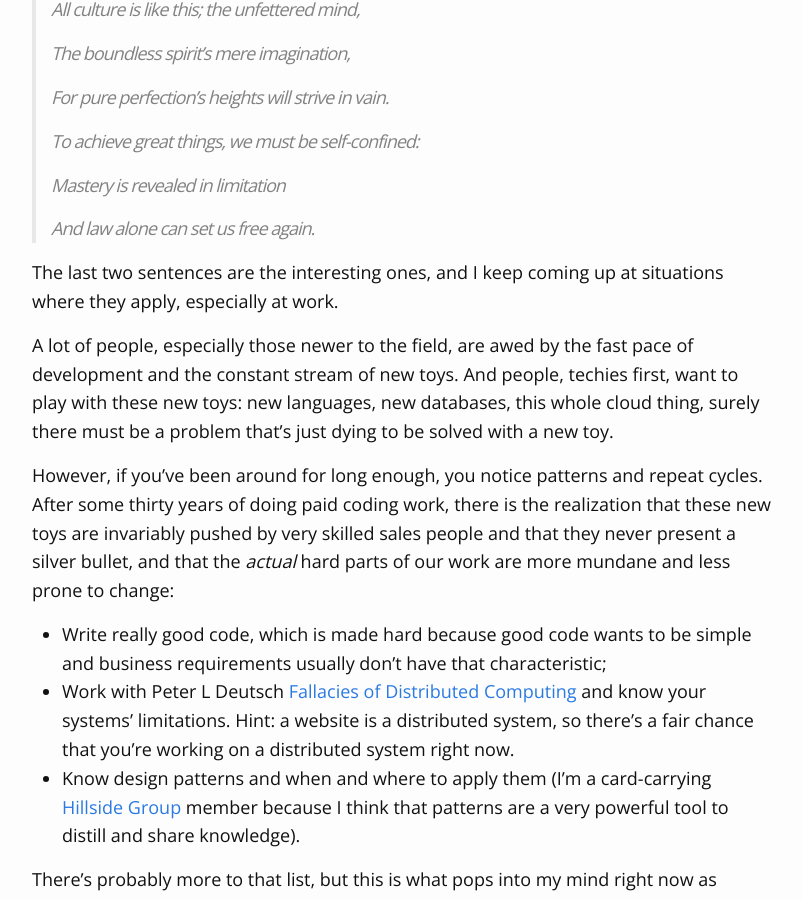
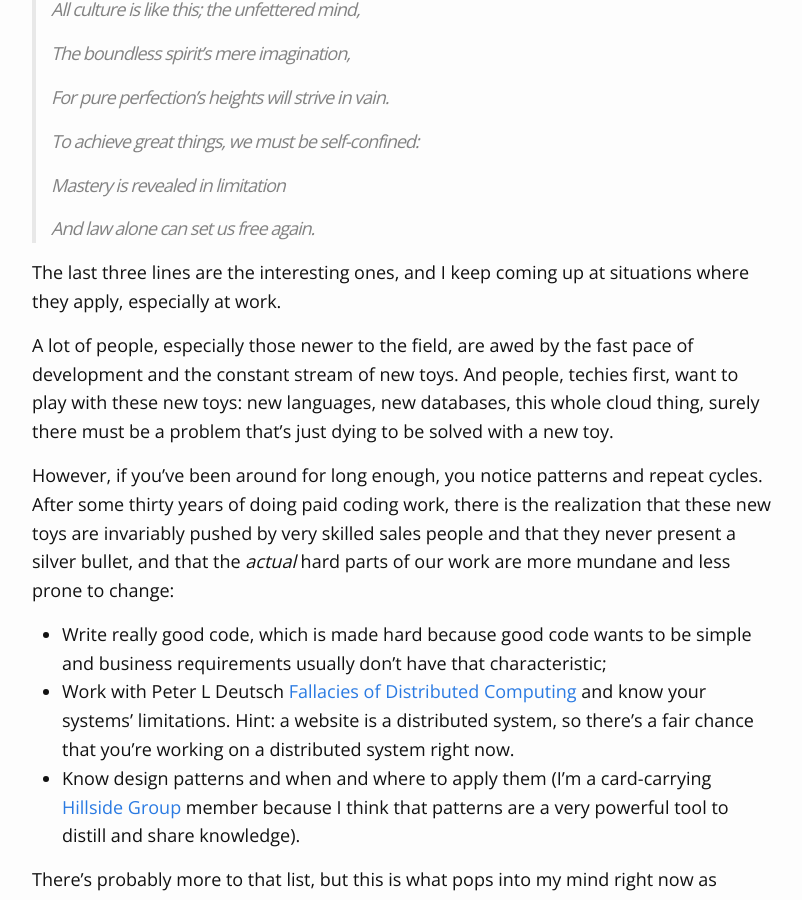
Before and after one commit to cdegroot/evrl, a Jekyll site: the page built from _posts/2018-12-14-love-thy-product-owner.markdown, in a window 1280 px wide and 900 px high, scrolled down 762 px. Shown: the whole window, without its empty margins (238-1040 px from the left). Built offline with Jekyll 4.4.1, drawn with Linux system fonts in a browser that asks for light colours; comment, search, counter and statistics services are not loaded.

Commit message:
Small fix

```diff
--- a/_posts/2018-12-14-love-thy-product-owner.markdown
+++ b/_posts/2018-12-14-love-thy-product-owner.markdown
@@ -42,7 +42,7 @@ Here's the poem translated by David Luke:
 >And law alone can set us free again.
 >
 
-The last two sentences are the interesting ones, and I keep coming
+The last three lines are the interesting ones, and I keep coming
 up at situations where they apply, especially at work.
 
 A lot of people, especially those newer to the field, are awed by
```
Also changed, not shown: Gemfile.lock.
